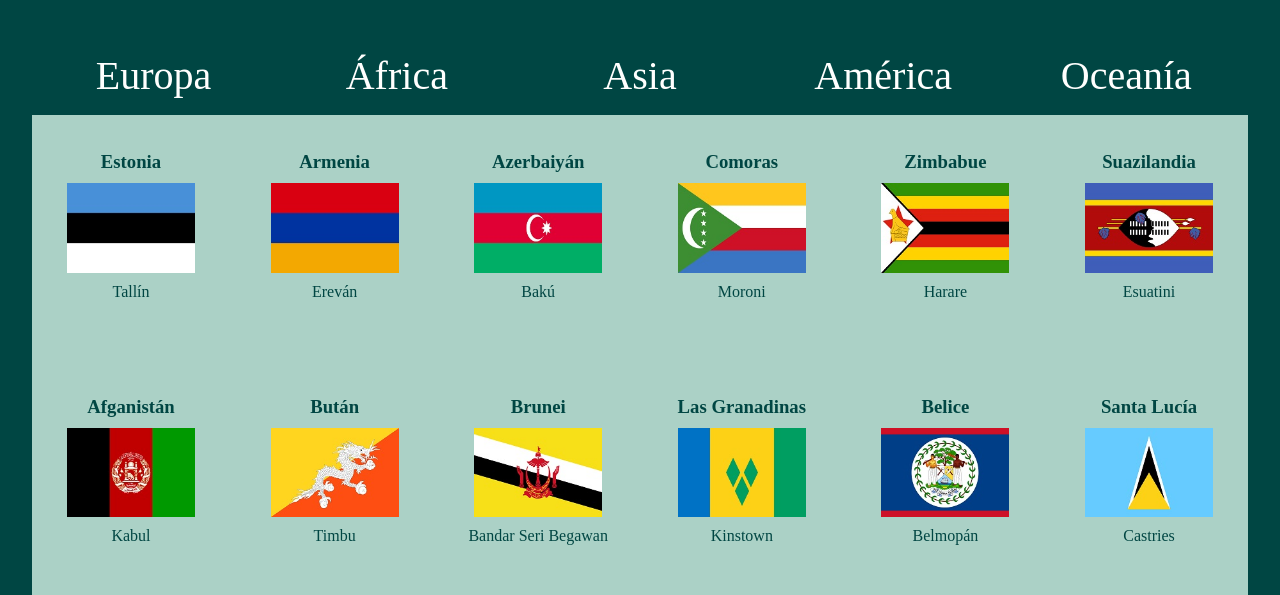
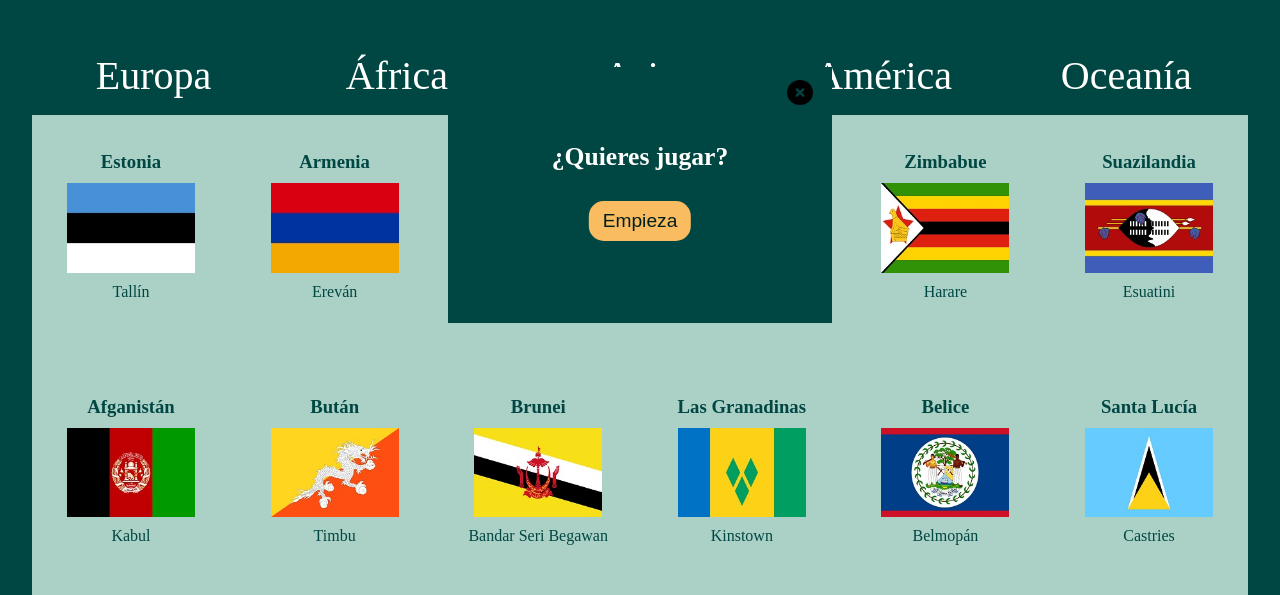
Before and after one commit to SpikeSoap/Flag_Quiz, a plain HTML site: page index.html in a window 1280 px wide. Shown: the part 205-800 px from the top of the page. Drawn offline with Linux system fonts and the light colour scheme.

Commit message:
Decorar la modal

```diff
--- a/index.html
+++ b/index.html
@@ -38,14 +38,14 @@
         </main>
 
         <!-- MODAL -->
-        <!-- <section class="modal-container">
+        <section class="modal-container">
             <button class="btn-close">
                 <img class="btn-close_img" src="images/close icon.png" alt="close cross">
             </button>
             <article class="modal">
                 <h2 class="modal-title">¿Quieres jugar?</h2>
                 <button class="btn-empezar" >Empieza</button>
-            </article> -->
+            </article>
 
         </section>
         <!-- FIN MODAL -->
--- a/styles/estilos.css
+++ b/styles/estilos.css
@@ -60,7 +60,6 @@
     width: 100%;
     height: 10vh;
     color: var(--pretoleo);
-    /* border-bottom: 2px solid black; */
 }
 
 .main-index_ul {
@@ -71,7 +70,6 @@
     flex-flow: row;
     justify-content: center;
     align-items: center;
-
 }
 
 .main-index_ul_li {
@@ -91,7 +89,7 @@
     transform: translateY(-8px);
 }
 
-.nav-seleccionado{
+.nav-seleccionado {
     border-radius: 10px;
     height: 70%;
     box-shadow: 0px 8px 10px 1px rgba(0, 0, 0, 0.2);
@@ -123,13 +121,13 @@
     width: 10vw;
 }
 
-.flag-des{
+.flag-des {
     color: var(--verde);
 }
 
-*/
+
 /* INICIO MODAL */
-/*
+
 .modal-container {
     width: 30vw;
     height: 20vw;
@@ -137,7 +135,6 @@
     top: 50%;
     left:50%;
     transform: translate(-50%, -50%);
-    background-color: red;
     display: none;
 }
 
@@ -149,6 +146,7 @@
     right: 5%;
     background-color: transparent;
     border: 0;
+    color: white;
 }
 
 .btn-close_img{
@@ -156,7 +154,7 @@
 }
 
 .modal{
-    background-color: yellow;
+    background-color: var(--verde);
     width: 100%;
     height: 100%;
 }
@@ -167,7 +165,7 @@
     left:50%;
     transform: translate(-50%, -50%);
     font-size: 2vw;
-    color: black;
+    color: var(--blanco);
 }
 
 .btn-empezar{
@@ -180,9 +178,9 @@
     transform: translate(-50%, -50%);
     font-size: 1.5vw;
     border: 0;
-    background-color: var(--color-letra);
-    color: var(--color-nav)
-}  */
+    background-color: var(--amarillo);
+    color: var(--verde-oscuro);
+}
 
 /* FIN MODAL */
 /**/
```
